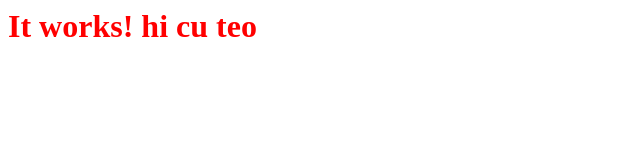
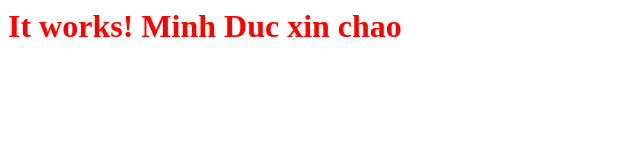
Before and after one commit to tx2118099/minhduc, a plain HTML site: page index.html in a window 1280 px wide. Shown: the whole page, without its empty margins (0-640 px from the left). Drawn offline with Linux system fonts and the light colour scheme.

Commit message:
Update index.html

```diff
--- a/index.html
+++ b/index.html
@@ -4,7 +4,7 @@
 
 <body>
 
-            <h1>It works! hi cu teo</h1>
+            <h1>It works! Minh Duc xin chao</h1>
 
 <script> alert('hi cu Ti'); </script>
 
```
